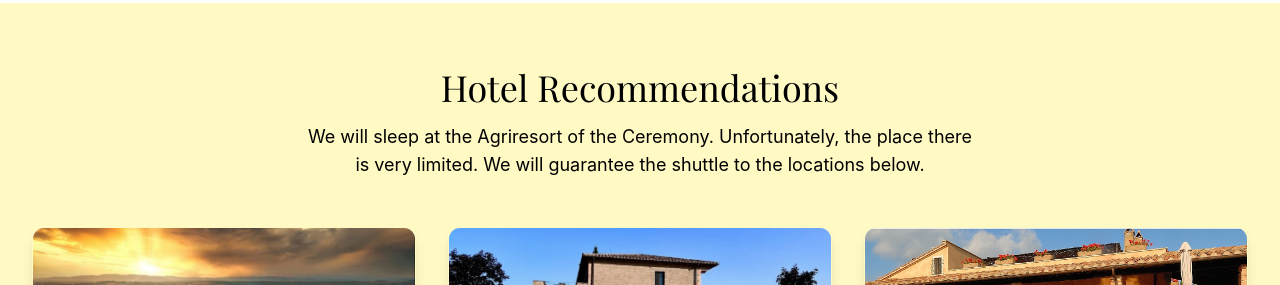
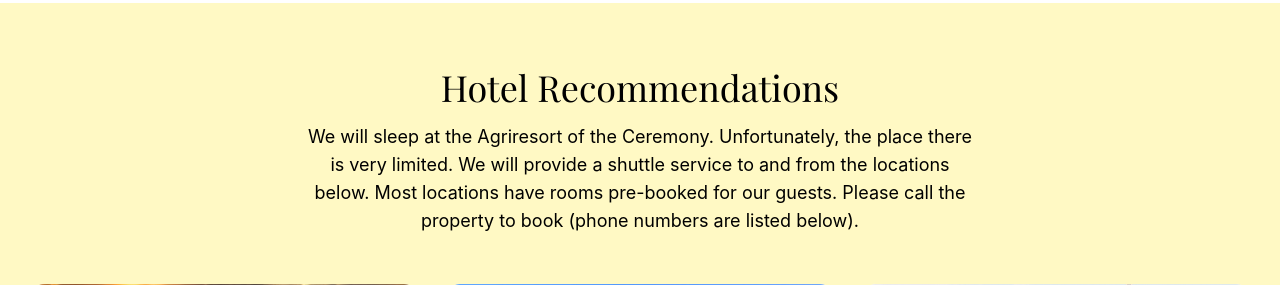
Before and after one commit to helengrapow/HellyEMatte, a React (Vite) app: page /logistics in a window 1280 px wide. Shown: the part 860-1145 px from the top of the page. Built offline with nearby package versions, Linux system fonts and the light colour scheme; a web font is replaced by a local one.

Commit message:
specify prebookings

```diff
--- a/src/pages/Story.tsx
+++ b/src/pages/Story.tsx
@@ -93,7 +93,8 @@ const Story = () => {
             </h2>
             <p className="text-lg text-black max-w-2xl mx-auto">
               We will sleep at the Agriresort of the Ceremony. Unfortunately, the place there is very limited.
-              We will guarantee the shuttle to the locations below.
+              We will provide a shuttle service to and from the locations below.
+              Most locations have rooms pre-booked for our guests. Please call the property to book (phone numbers are listed below).
             </p>
           </div>
 
```
